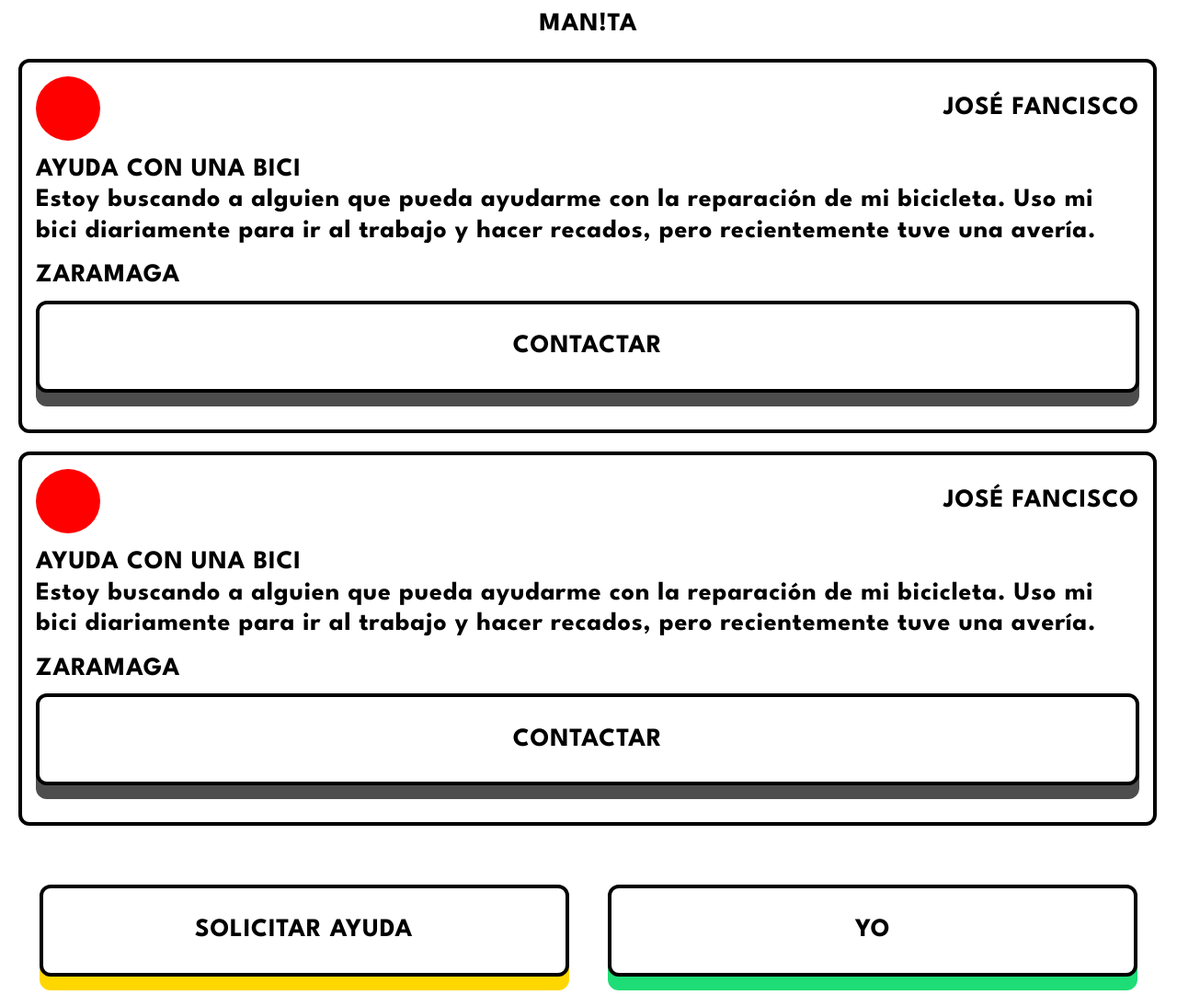
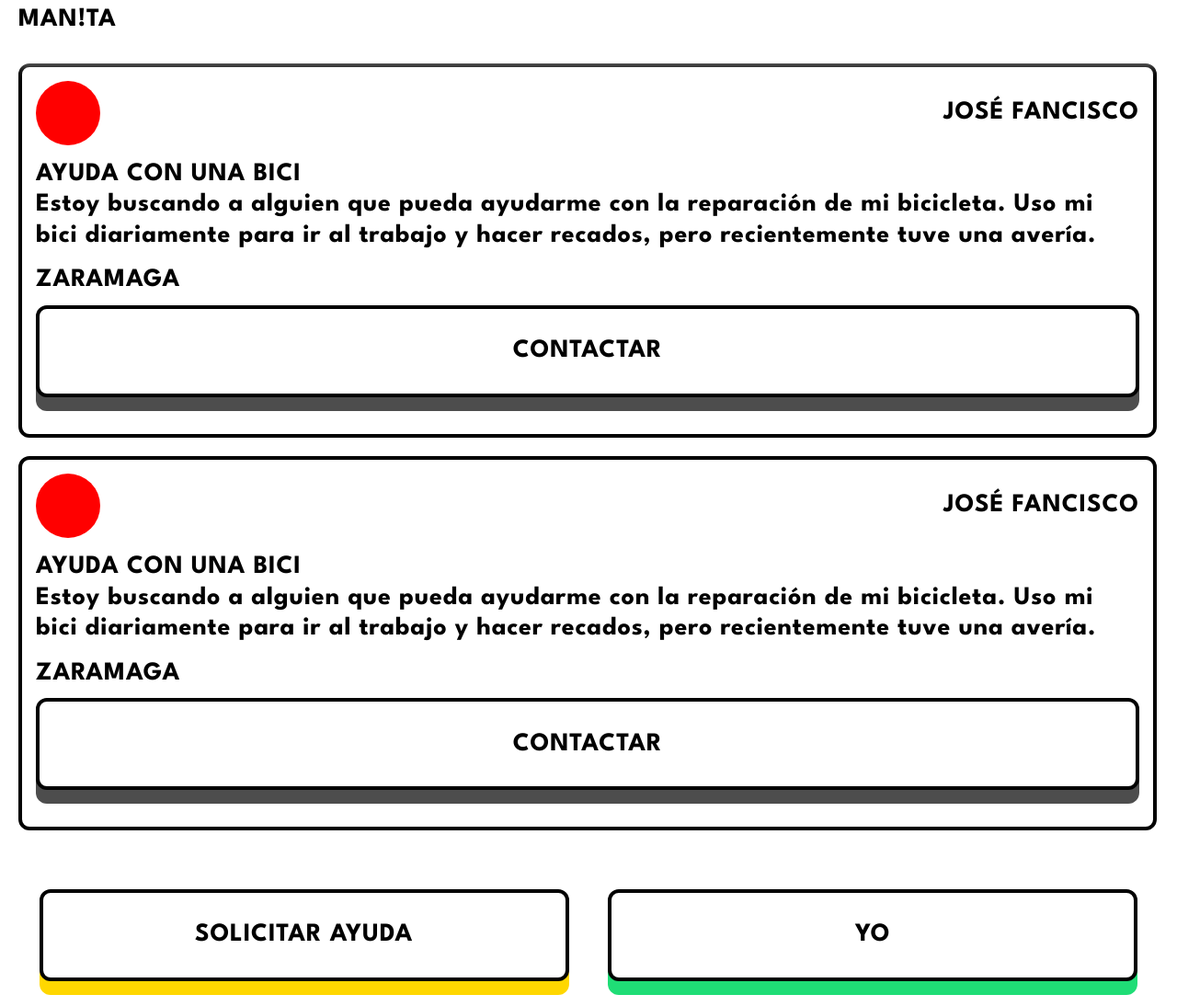
Before and after one commit to rafaestaenclase/manita, a PHP site: page /frontend/html/board.html in a window 1280 px wide. Shown: the whole page at 92% size. Run offline with PHP 8.4, Linux system fonts and the light colour scheme.

Commit message:
reworkV2

```diff
--- a/frontend/css/default.css
+++ b/frontend/css/default.css
@@ -7,7 +7,6 @@
 }
 
 * {
-    font-size: 28px;
     font-family: LeagueSpartan;
     font-weight: 900;
     letter-spacing: 0.03em;
@@ -31,6 +30,19 @@ body, html {
     flex-direction: column;
 }
 
+body {
+    opacity: 0;
+    transition: opacity 0.5s ease-in-out;
+}
+
+body.fade-in {
+    opacity: 1;
+}
+
+body.fade-out {
+    opacity: 0;
+}
+
 .backgroundGreen{
     background: #1FDD76;
 }
@@ -52,12 +64,19 @@ body, html {
 
 #header {
     flex-shrink: 0;
-    padding: 10px 20px;
+    padding: 5px 20px 0px 20px;
     text-align: center;
+    box-shadow: 0px 5px 20px 20px white;
+    background: white;
+    z-index: 0;
+    display: flex;
+    flex-wrap: nowrap;
+    justify-content: space-between;
+    align-items: center;
 }
 
 #container {
-    padding: 10px 20px;
+    padding: 30px 20px;
     flex-grow: 1;
     overflow-y: auto;
 }
@@ -73,6 +92,7 @@ body, html {
 
 .post > * {
     margin-bottom: 15px;
+    width: 100%;
 }
 
 .userButton {
@@ -91,10 +111,6 @@ body, html {
     display: inline-block;
 }
 
-#contacts {
-    width: 100%;
-}
-
 #nav {
     flex-shrink: 0;
     display: flex;
@@ -102,10 +118,10 @@ body, html {
     align-items: center;
     flex-wrap: wrap;
     width: 100%;
-    height: 150px;
+    height: 140px;
     bottom: 0;
     background: white;
-    box-shadow: 0px -5px 20px 0px white;
+    box-shadow: 0px -5px 20px 20px white;
 }
 
 #navBackground {
--- a/frontend/html/board.html
+++ b/frontend/html/board.html
@@ -20,15 +20,15 @@
                 <span>JOSÉ FANCISCO</span>
             </div>
 
-            <span>AYUDA CON UNA BICI</span>
+            <span class="postHead">AYUDA CON UNA BICI</span>
 
-            <p id="postBody">
+            <p class="postBody">
                 Estoy buscando a alguien que pueda ayudarme con la reparación de mi bicicleta. Uso mi bici diariamente para ir al trabajo y hacer recados, pero recientemente tuve una avería.
             </p>
 
-            <span>ZARAMAGA</span>
+            <span class="postLocation">ZARAMAGA</span>
 
-            <button id="contacts">CONTACTAR</button>
+            <button class="showContacts">CONTACTAR</button>
 
         </div>
 
@@ -39,17 +39,18 @@
                 <span>JOSÉ FANCISCO</span>
             </div>
 
-            <span>AYUDA CON UNA BICI</span>
+            <span class="postHead">AYUDA CON UNA BICI</span>
 
-            <p id="postBody">
+            <p class="postBody">
                 Estoy buscando a alguien que pueda ayudarme con la reparación de mi bicicleta. Uso mi bici diariamente para ir al trabajo y hacer recados, pero recientemente tuve una avería.
             </p>
 
-            <span>ZARAMAGA</span>
+            <span class="postLocation">ZARAMAGA</span>
 
-            <button id="contacts">CONTACTAR</button>
+            <button class="showContacts">CONTACTAR</button>
 
         </div>
+
     </div>
 
     <div id="nav">
@@ -57,5 +58,7 @@
         <button class="yellowButton" onclick="location.href='./createPost.html'">SOLICITAR AYUDA</button>
         <button class="greenButton" onclick="location.href='./profile.html'">YO</button>
     </div>
+
+    <script type="text/javascript" src="./../js/default.js"></script>
 </body>
 </html>
--- a/frontend/html/profile.html
+++ b/frontend/html/profile.html
@@ -25,7 +25,7 @@
 
             <span>ZARAMAGA</span>
 
-            <button id="contacts">FINALIZAR</button>
+            <button class="contacts">FINALIZAR</button>
 
         </div>
 
@@ -39,7 +39,7 @@
 
             <span>ZARAMAGA</span>
 
-            <button id="contacts">FINALIZAR</button>
+            <button class="contacts">FINALIZAR</button>
 
         </div>
     </div>
@@ -48,5 +48,7 @@
         <button class="redButton" onclick="javascript:history.back()">ATRÁS</button>
         <button onclick="location.href='./settings.html'" class="blueButton">AJUSTES</button>
     </div>
+
+    <script type="text/javascript" src="./../js/default.js"></script>
 </body>
 </html>
--- a/frontend/js/default.js
+++ b/frontend/js/default.js
@@ -151,3 +151,61 @@ function checkAllInputs() {
     console.log(allInputsFilled ? 'All inputs are filled.' : 'Some inputs are empty.');
     return allInputsFilled;
 }
+
+
+
+//FADEOUT NAVEGATION
+    // Hacer que el cuerpo aparezca gradualmente al cargar la página
+    window.addEventListener('load', function() {
+        document.body.classList.add('fade-in');  // Añadir la clase para desvanecer al cargar
+    });
+
+    // Capturar clics en enlaces o botones para hacer la transición al salir
+    document.querySelectorAll('a, button').forEach(function(element) {
+        element.addEventListener('click', function(event) {
+            event.preventDefault();  // Prevenir la acción inmediata
+
+            // Obtener el valor del href o de la función onclick, si existe
+            let href = this.getAttribute('href');
+            if (!href) {
+                let onclickAttr = this.getAttribute('onclick');
+                if (onclickAttr) {
+                    href = onclickAttr.replace("location.href=", "").replace(/'/g, "").replace(";", "").trim();
+                }
+            }
+
+            // Si no hay href o onclick, no se hace nada
+            if (!href) {
+                return;  // Salir si no es un enlace de navegación
+            }
+
+            document.body.classList.remove('fade-in');  // Remover la clase de entrada
+            document.body.classList.add('fade-out');    // Añadir la clase de salida
+
+            // Redirigir después de la animación
+            setTimeout(function() {
+                window.location.href = href;
+            }, 500);  // Ajustar al tiempo de la animación
+        });
+    });
+
+
+
+
+    //GET COOKIE FUNCTION
+	    function getCookie(name) {
+	        const value = `; ${document.cookie}`;
+	        const parts = value.split(`; ${name}=`);
+	        if (parts.length === 2) return parts.pop().split(';').shift();
+	    }
+
+
+
+    //FONT SIZE
+    let fontSize = parseInt(getCookie('fontSize')) || 28;
+
+    document.addEventListener('DOMContentLoaded', function() {
+        document.querySelectorAll('*').forEach(element => {
+            element.style.fontSize = fontSize + 'px';
+        });
+    });
```
Also changed, not shown: frontend/html/home.html (deleted, +0 -29 lines), frontend/html/settings.html (+8 -2 lines), frontend/html/viewPost.html (deleted, +0 -35 lines), frontend/js/settings.js (added, +29 -0 lines).
